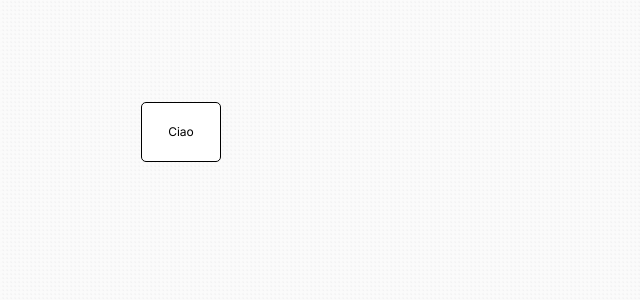
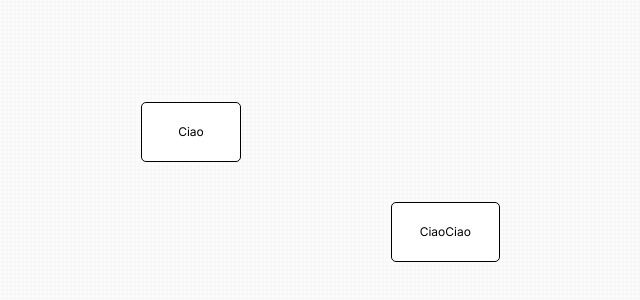
Before and after one commit to dcaon01/izichartz, a Next.js app: page / in a window 1280 px wide. Shown: the part 98-398 px from the top of the page, without its empty margins (9-649 px from the left). Built offline with nearby package versions, Linux system fonts and the light colour scheme.

Commit message:
Implementata l'animazione e sitemato il resizing delle entity

```diff
--- a/components/modules/ER/Entity.js
+++ b/components/modules/ER/Entity.js
@@ -5,10 +5,13 @@ import classes from "./Entity.module.css";
 import { useState, useRef } from "react";
 import { globalSlice } from "@/store/design/global-slice";
 import { elementsSlice } from "@/store/design/elements-slice";
+import { motion } from 'framer-motion';
 
 export default function Entity({ id }) {
     /* Campi di esemplare */
     let text = useSelector(state => state.designElements[id - 1].options.text); // Testo interno al rettangolo
+    let tLength = text.length * 1.1;
+    console.log(tLength);
     let position = useSelector(state => state.designElements[id - 1].options.position); // Oggetto posizione
 
     /* Variabili d'utility */
@@ -16,12 +19,13 @@ export default function Entity({ id }) {
     let selectedId = useSelector(state => state.designGlobal.selected);
     let [offset, setOffset] = useState({ x: 0, y: 0 }); // Oggetto di offset
     let curs = "pointer";
-    let dispatch = useDispatch();
+    const dispatch = useDispatch();
 
     /* Refs */
     let inputRef = useRef();
 
-    function handleSelection() {
+    function handleSelection(event) {
+        event.stopPropagation();
         dispatch(globalSlice.actions.selection(id));
     }
 
@@ -56,7 +60,7 @@ export default function Entity({ id }) {
     }
 
     function handleInput(event) {
-        dispatch(elementsSlice.actions.modifyOptionElement({id: id, option: 'text', value: event.target.value}));
+        dispatch(elementsSlice.actions.modifyOptionElement({ id: id, option: 'text', value: event.target.value }));
     }
 
     function handleInputInsert(event) {
@@ -73,7 +77,7 @@ export default function Entity({ id }) {
 
     /* RENDERING */
     return (
-        <div
+        <motion.div
             onClick={handleSelection}
             onMouseDown={selectedId === id ? handleGrabbing : null}
             onMouseUp={selectedId === id ? handleNotGrabbingAnymore : null}
@@ -84,8 +88,9 @@ export default function Entity({ id }) {
                 top: position.y,
                 left: position.x,
                 cursor: curs,
-                border: selectedId === id ? "3px solid black" : "1px solid black"
             }}
+            animate={{border: selectedId === id ? "3px solid black" : "1px solid black"}}
+            transition={{duration: 0.1}}
         >
             <input
                 id="input"
@@ -95,10 +100,11 @@ export default function Entity({ id }) {
                 onChange={handleInput}
                 onMouseDown={handleInputInsert} // Abbiamo dovuto sovrascrivere l'evento del padre
                 className={classes.entityInput}
-                style = {{
-                    width: text.length +'ch'
+                style={{
+                    width: tLength === 0 ? 20 : tLength + 'ch',
+                    cursor: selectedId === id ? 'text' : 'pointer'
                 }}
             />
-        </div>
+        </motion.div>
     );
 }
--- a/components/modules/ER/Entity.module.css
+++ b/components/modules/ER/Entity.module.css
@@ -1,7 +1,7 @@
 .entity {
     position: absolute;
     min-height: 50px;
-    min-width: 80px;
+    min-width: 100px;
     padding: 20px;
     background-color: white;
     display: flex;
@@ -12,6 +12,9 @@
 
 .entityInput {
     text-align: center;
+    display: flex;
+    align-items: center;
+    justify-content: center;
     font-size: 12px;
     z-index: 2;
 }
--- /dev/null
+++ b/components/modules/ER/Relation.js
@@ -0,0 +1,10 @@
+
+export default function () {
+    return (
+        <div>
+            <svg>
+
+            </svg>
+        </div>
+    );
+}
--- a/components/modules/general/Workpane.js
+++ b/components/modules/general/Workpane.js
@@ -1,14 +1,24 @@
 'use client';
 
+import { useDispatch, useSelector } from 'react-redux';
 import classes from './Workpane.module.css';
+import { globalSlice } from '@/store/design/global-slice';
 
 export default function Workpane(props) {
     const height = props.h;
     const width = props.w;
+    const dispatch = useDispatch();
+
+    function handleClicked() {
+        dispatch(globalSlice.actions.selection(0));
+    }
 
     return (
-        <div className={classes.view}>
-            <div style={{height: height, width: width}}>
+        <div
+            className={classes.view}
+            onClick={handleClicked}
+        >
+            <div style={{ height: height, width: width }}>
                 {props.children}
             </div>
         </div>
--- a/store/design/elements-slice.js
+++ b/store/design/elements-slice.js
@@ -16,6 +16,17 @@ const init = [
             },
         }
     },
+    {
+        type: "Entity",
+        id: 2,
+        options: {
+            text: "CiaoCiao",
+            position: {
+                x: 400,
+                y: 300,
+            },
+        }
+    }
 ];
 
 /* Creiamo uno slice che memorizza gli elementi grafici che ci sono all'interno di
```
Also changed, not shown: components/modules/ER/Relation.module.css (added).
